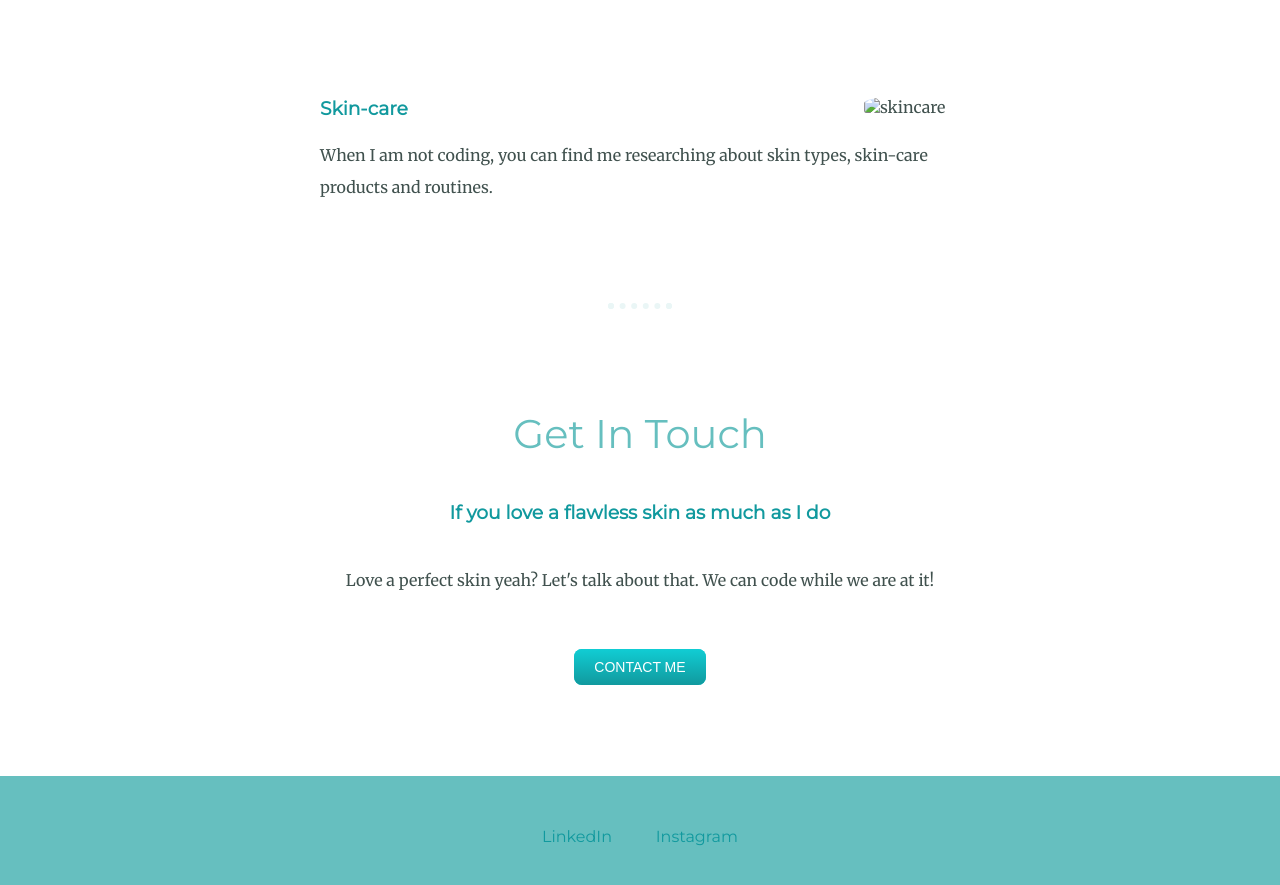
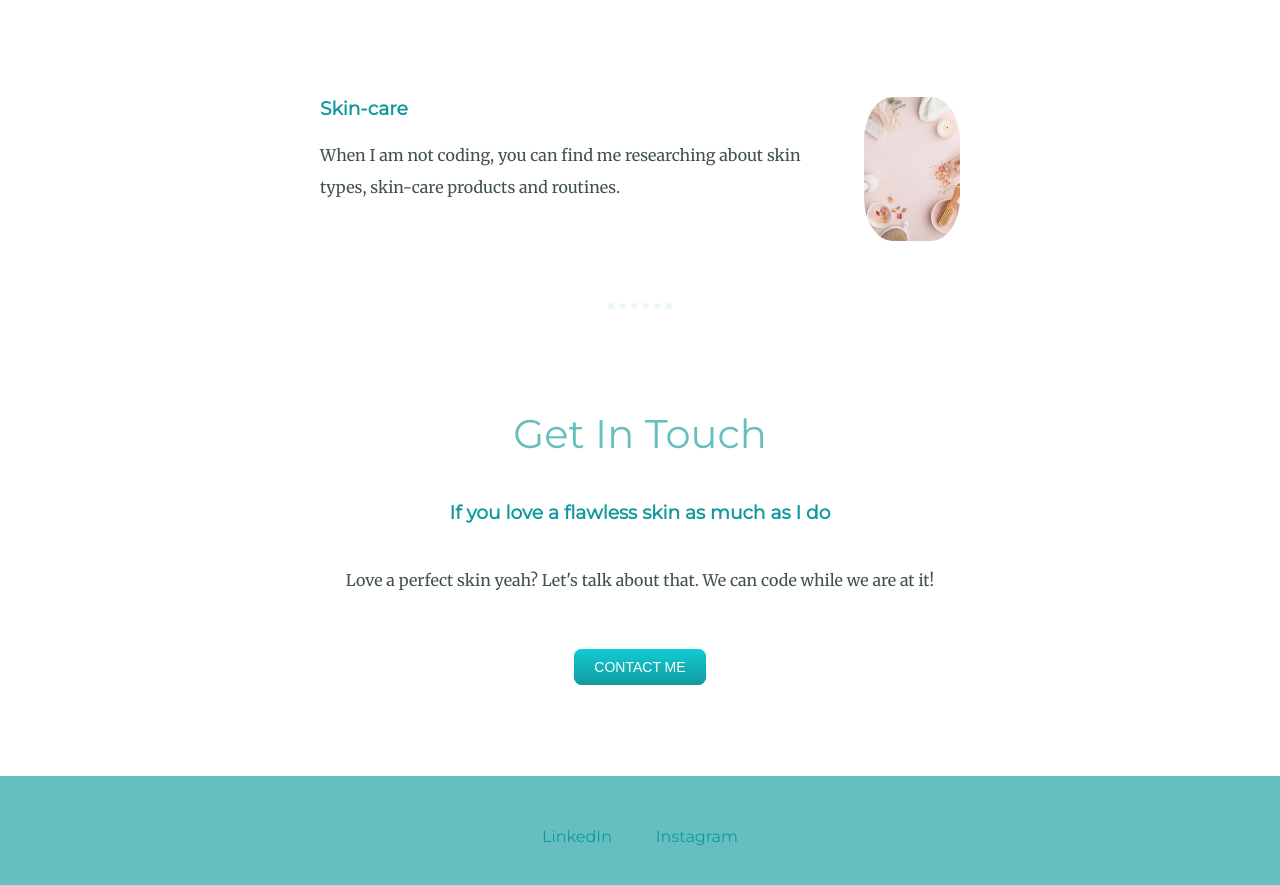
Before and after one commit to Adenike-hub/My-CSS-Site, a plain HTML site: page index.html in a window 1280 px wide. Shown: the part 1884-2769 px from the top of the page. Drawn offline with Linux system fonts and the light colour scheme.

Commit message:
Update index.html

```diff
--- a/index.html
+++ b/index.html
@@ -40,7 +40,7 @@
         </p>
       </div>
       <div class="skill-row">
-        <img class="skincare-image" src="images/skincare.jpeg" alt="skincare" width="250 height="350>
+        <img class="skincare-image" src="image/skincare.jpeg" alt="skincare" width="250 height="350>
         <h3>Skin-care</h3>
         <p>When I am not coding, you can find me researching about skin types, skin-care products and routines.</p>
       </div>
```
